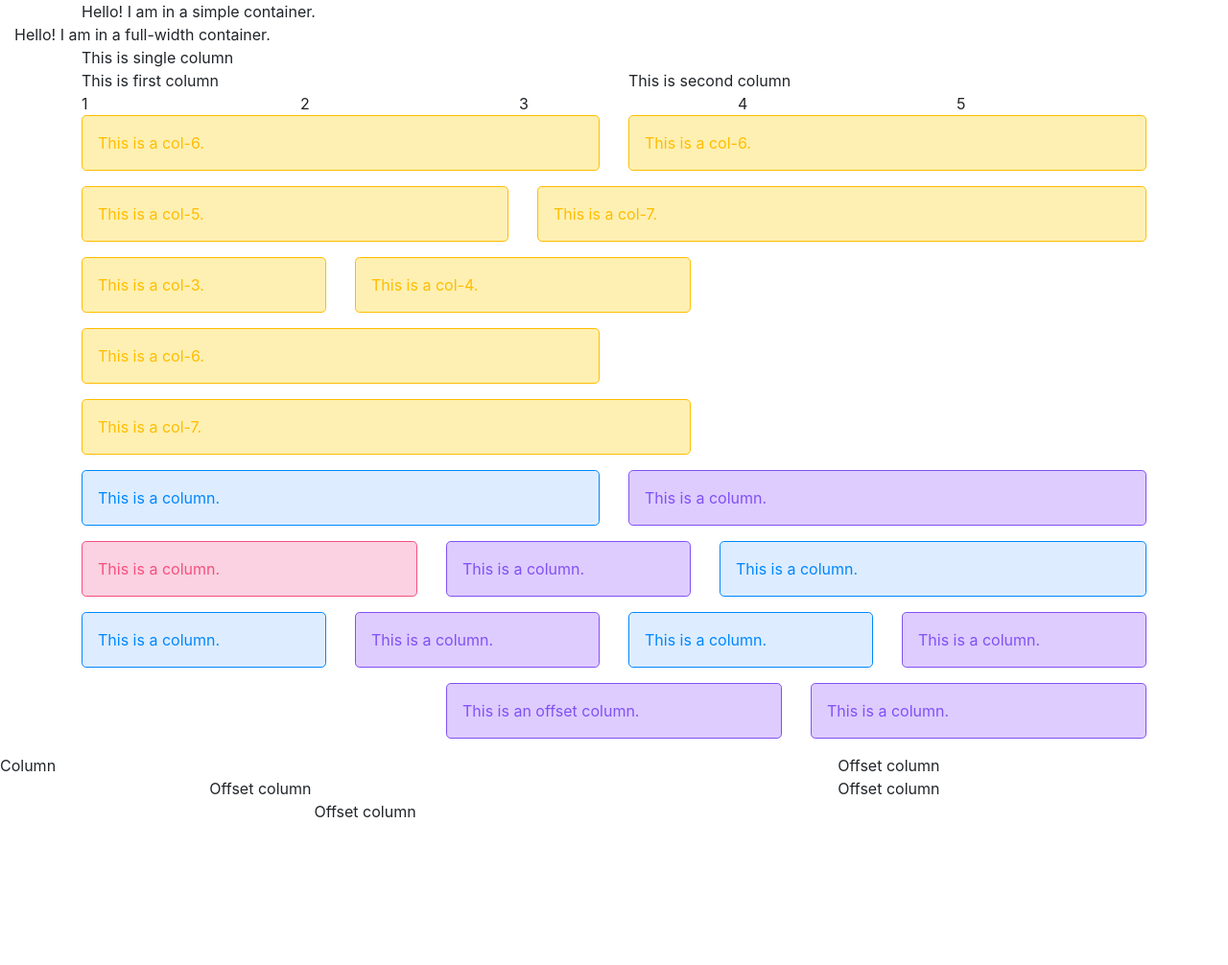
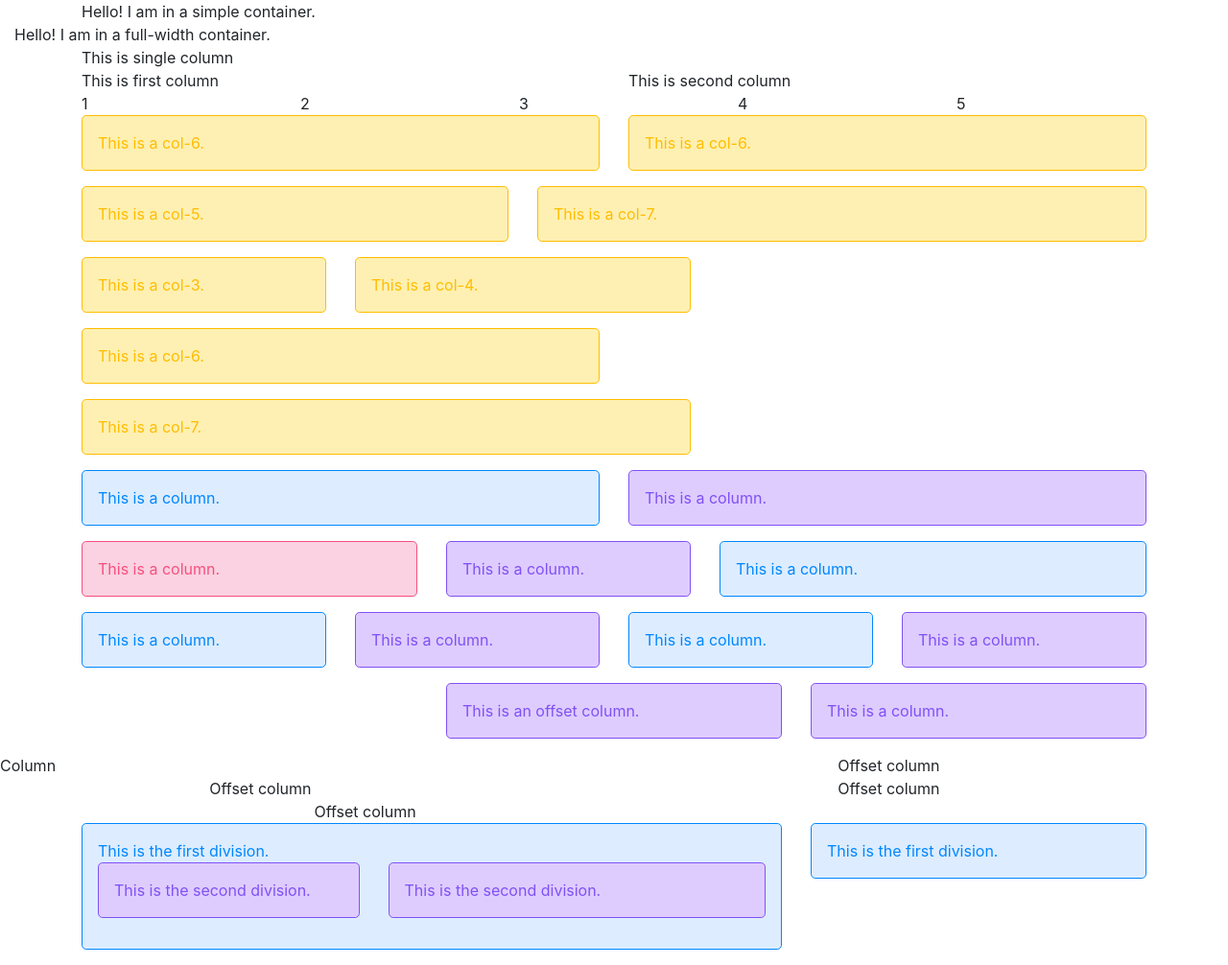
Before and after one commit to hanssenstijn/bootstrapTutorial, a website: page index.html in a window 1280 px wide. Shown: the whole page at 96% size. Before the commit the page ends 858 px from the top, so only its background shows below. Drawn offline with nearby package versions, Linux system fonts and the light colour scheme.

Commit message:
nested container

```diff
--- a/index.html
+++ b/index.html
@@ -173,6 +173,29 @@
     </div>
   </div>
 
+  <div class="container">
+    <div class="row">
+      <div class="col-sm-8">
+        <div class="panel panel-blue">This is the first division.
+          <div class="row">
+            <div class="col-md-5">
+              <div class="panel panel-purple">This is the second division.</div>
+            </div>
+            <div class="col-md-7">
+              <div class="panel panel-purple">This is the second division.</div>
+            </div>
+          </div>
+        </div>
+      </div>
+
+      <div class="col-sm-4">
+        <div class="panel panel-blue">This is the first division.</div>
+      </div>
+    </div>
+  </div>
+
+
+
   <!-- Optional JavaScript -->
   <!-- jQuery first, then Popper.js, then Bootstrap JS -->
   <script src="https://code.jquery.com/jquery-3.5.1.slim.min.js"
```
